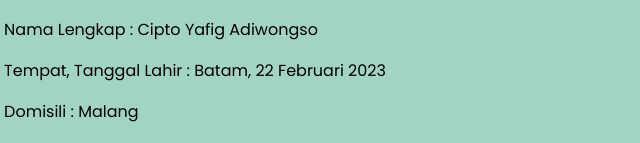
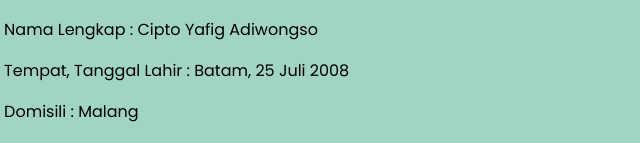
Before and after one commit to Yafigg/Biodata, a plain HTML site: page index.html in a window 1280 px wide. Shown: the part 647-790 px from the top of the page, 303-943 px from the left. Drawn offline with Linux system fonts and the light colour scheme.

Commit message:
Perubahan Terbaru

```diff
--- a/index.html
+++ b/index.html
@@ -19,7 +19,7 @@
       <img src="image/profile.jpg" alt="profile" />
       <h2>Data Pribadi</h2>
       <p>Nama Lengkap : Cipto Yafig Adiwongso</p>
-      <p>Tempat, Tanggal Lahir : Batam, 22 Februari 2023</p>
+      <p>Tempat, Tanggal Lahir : Batam, 25 Juli 2008</p>
       <p>Domisili : Malang</p>
       <p>Email : Cipto.wongso88@gmail.com</p>
 
```
